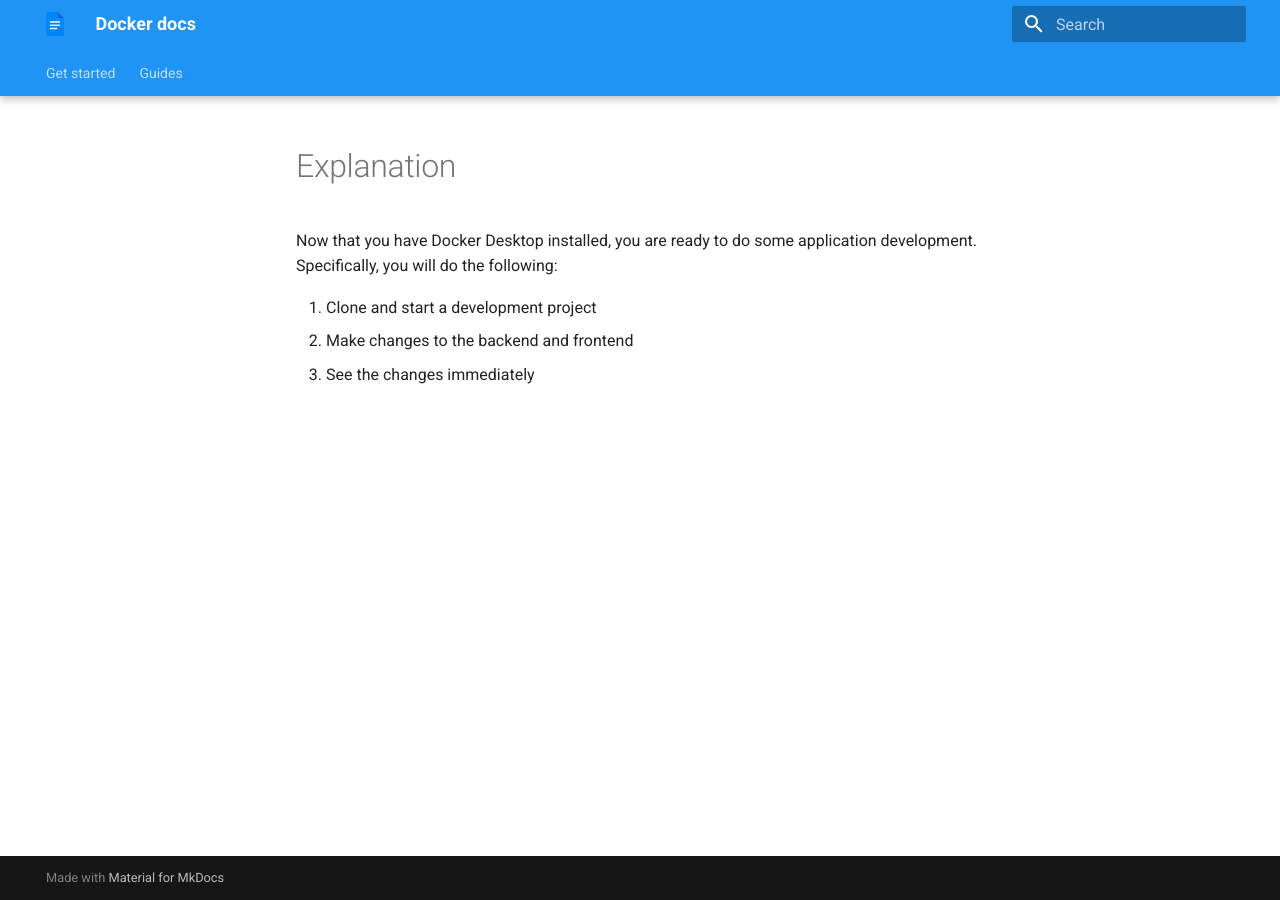
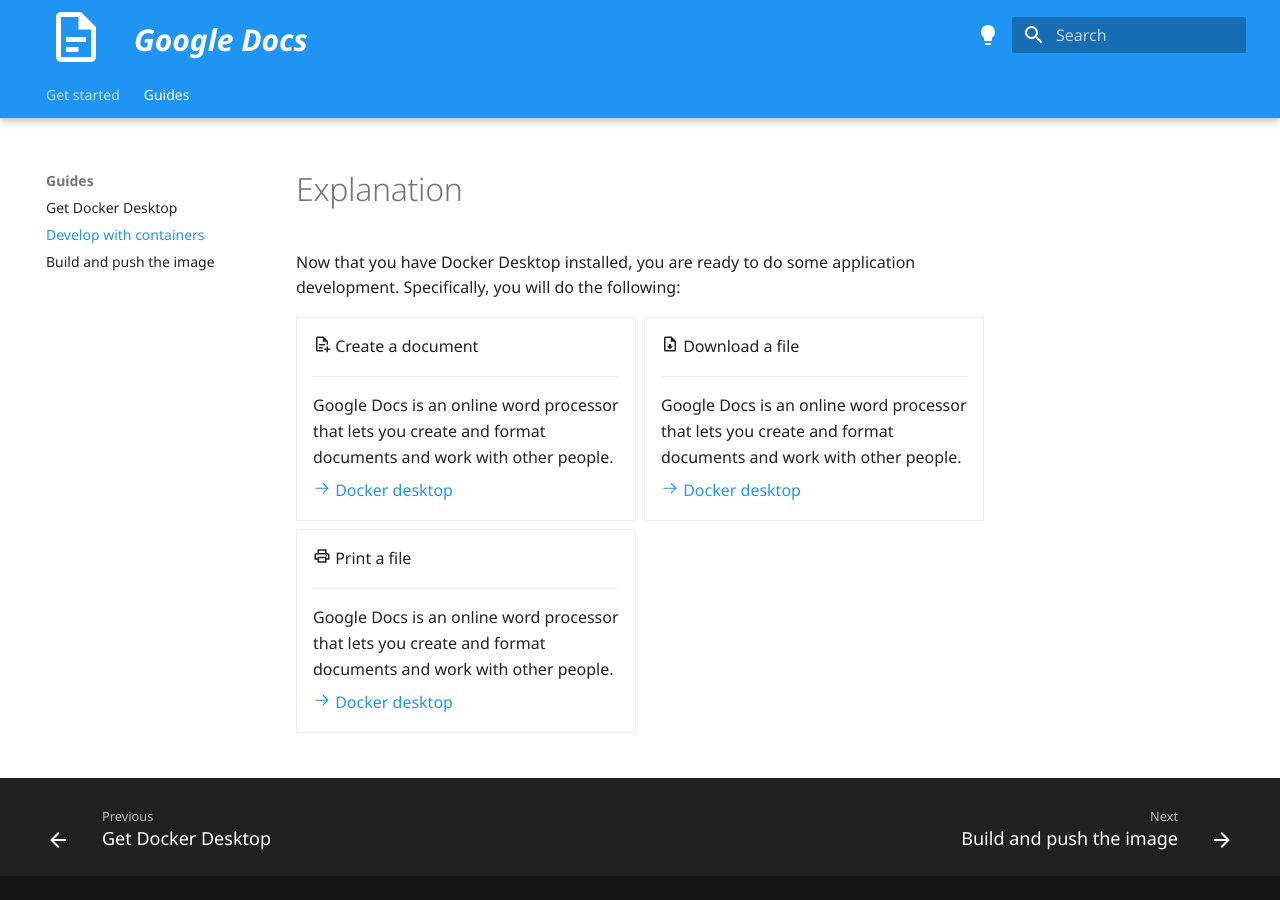
Before and after one commit to fayst26/mkdocs, an MkDocs documentation site: the page built from docs/intro/develop_with_containers.md, in a window 1280 px wide. Built offline with MkDocs 1.6.1 and Material for MkDocs 9.7.7, drawn with Linux system fonts in a browser that asks for light colours.

Commit message:
added all for site

```diff
--- a/docs/intro/develop_with_containers.md
+++ b/docs/intro/develop_with_containers.md
@@ -2,6 +2,31 @@
 
 Now that you have Docker Desktop installed, you are ready to do some application development. Specifically, you will do the following:
 
-1. Clone and start a development project
-1. Make changes to the backend and frontend
-1. See the changes immediately
+<div class="grid cards" markdown>
+
+- :material-file-document-plus-outline: Create a document
+
+    ---
+
+    Google Docs is an online word processor that lets you create and format documents and work with other people.
+
+    [:octicons-arrow-right-24: Docker desktop](get_docker_desktop.md)
+
+
+- :material-file-download-outline: Download a file
+
+    ---
+
+    Google Docs is an online word processor that lets you create and format documents and work with other people.
+
+    [:octicons-arrow-right-24: Docker desktop](get_docker_desktop.md)
+
+- :material-printer-outline: Print a file
+
+    ---
+
+    Google Docs is an online word processor that lets you create and format documents and work with other people.
+
+    [:octicons-arrow-right-24: Docker desktop](get_docker_desktop.md)
+
+</div>
--- /dev/null
+++ b/docs/stylesheets/extra.css
@@ -0,0 +1,24 @@
+.md-header__button.md-logo {
+    margin-right: 0;
+    margin-bottom: 0;
+    padding-top: 0;
+    padding-bottom: 0;
+}
+
+.md-header__button.md-logo img, .md-header__button.md-logo svg {
+    height: 3rem;
+    width: 3rem;
+}
+
+.md-header__title {
+    font-style: italic;
+    flex-grow: 1;
+    font-size: 1.5rem;
+    height: 3.5rem;
+    line-height: 4rem;
+    }
+
+ /*  Navigation tabs */
+ .md-tabs__list {
+    justify-content: left;
+  }
--- a/mkdocs.yml
+++ b/mkdocs.yml
@@ -1,4 +1,4 @@
-site_name: Docker docs
+site_name: Google Docs
 
 nav:
 - Get started:
@@ -7,26 +7,58 @@
         - intro/index.md
 - Guides:
     - Get Docker Desktop: intro/get_docker_desktop.md
-    # - Develop with containers: intro/develop_with_containers.md
+    - Develop with containers: intro/develop_with_containers.md
     - Build and push the image: intro/build_and_push.md
 
 theme:
+  font:
+    text: Noto Sans
   name: material
-  logo: assets/logo.png
-  favicon: images/favicon.png
+  icon:
+    logo: material/file-document-outline
+  favicon: assets/favicon.png
   palette:
-    primary: blue
+    # Palette toggle for light mode
+    - scheme: default
+      primary: blue
+      toggle:
+        icon: material/lightbulb
+        name: Switch to dark mode
+
+    # Palette toggle for dark mode
+    - scheme: slate
+      primary: indigo
+      toggle:
+        icon: material/lightbulb-outline
+        name: Switch to light mode
 
   features:
     - navigation.indexes
     - navigation.tabs
     - navigation.tabs.sticky
     - navigation.footer
+    - navigation.top
+    - header.autohide
 
 markdown_extensions:
+  - attr_list
+  - md_in_html
   - admonition
   - pymdownx.details
   - pymdownx.superfences
   - pymdownx.superfences
   - pymdownx.tabbed:
         alternate_style: true
+  - pymdownx.emoji:
+      emoji_index: !!python/name:material.extensions.emoji.twemoji
+      emoji_generator: !!python/name:material.extensions.emoji.to_svg
+
+
+
+
+
+extra:
+  generator: false
+
+extra_css:
+  - stylesheets/extra.css
```
Also changed, not shown: docs/assets/favicon.png (added), docs/assets/images/favicon.png (deleted), docs/assets/logo - Copy.png (deleted), docs/images/favicon.png (deleted).
